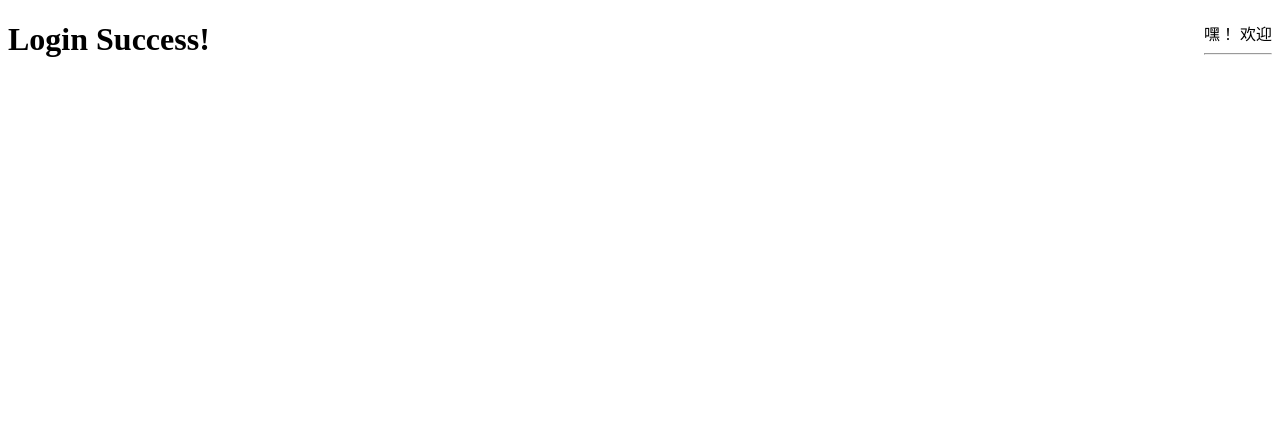
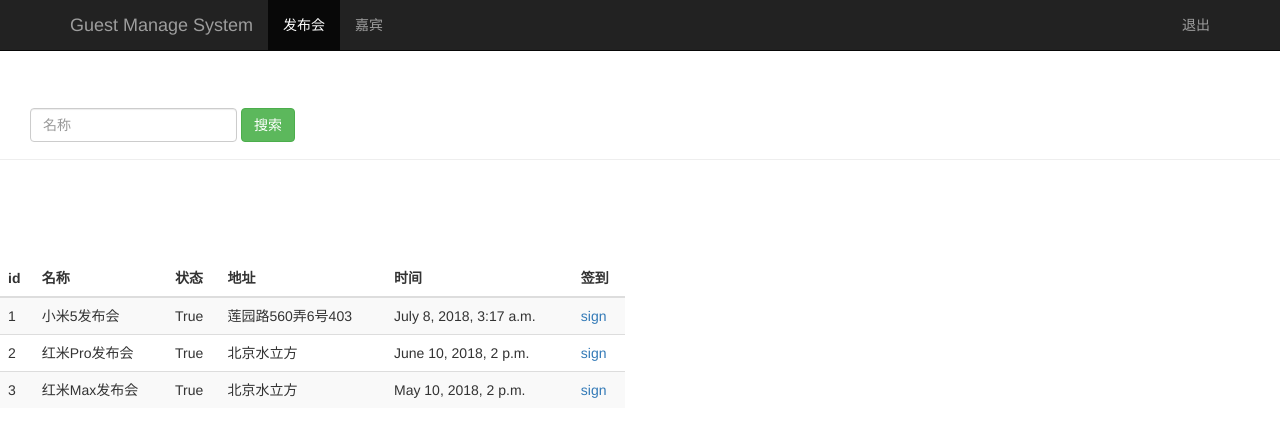
Before and after one commit to wlstony/python, a Django app: page /event_manage/ in a window 1280 px wide. Shown: the top 437 px of the page. Run offline with Django 3.2, Linux system fonts and the light colour scheme; a user stored in the database is signed in; data comes from the database, SQL or seed files in the repository; both versions use the stored data as it was after the commit; some libraries are stand-ins or nearby versions.

Commit message:
完成签到等功能

```diff
--- a/guest/urls.py
+++ b/guest/urls.py
@@ -23,4 +23,9 @@
     url(r'^login_action/$', views.login_action),
     url(r'^event_manage/$', views.event_manage),
     url(r'^accounts/login/$', views.index),
+    url(r'^search_name/$', views.search_name),
+    url(r'^guest_manage/$', views.guest_manage),
+    url(r'^sign_index/(?P<eid>[0-9]+)/$', views.sign_index),
+    url(r'^sign_index_action/(?P<eid>[0-9]+)/$', views.sign_index_action),
+    url(r'^logout/$', views.logout),
 ]
--- a/sign/templates/event_manage.html
+++ b/sign/templates/event_manage.html
@@ -1,13 +1,75 @@
 <!DOCTYPE html>
 <html>
 <head>
+    {% load bootstrap3 %}
+    {% bootstrap_css %}
+    {% bootstrap_javascript %}
+
     <title>Event Manage Page</title>
 </head>
-<body>
-    <div style="float: right;">
-        <a>嘿！{{ user }} 欢迎</a>
-        <hr />
+<body role="document">
+    <nav class="navbar navbar-inverse navbar-fixed-top">
+        <div class="container">
+            <div class="navbar-header">
+                <a class="navbar-brand" href="/event_manage/"> Guest Manage System</a>
+            </div>
+            <div id="navbar" class="collapse navbar-collapse">
+                <ul class="nav navbar-nav">
+                    <li class="active"><a href="#">发布会</a></li>
+                    <li><a href="/guest_manage/">嘉宾</a></li>
+                </ul>
+                <ul class="nav navbar-nav navbar-right">
+                    <li><a href="#">{{user}}</a></li>
+                    <li><a href="/logout">退出</a></li>
+                </ul>
+            </div>
+        </div>
+    </nav>
+
+    <div class="page-header" style="padding-top: 60px;">
+        <div id="navbar" class="navbar-collapse collapse">
+            <form class="navbar-form" method="get" action="/search_name/">
+                <div class="form-group">
+                    <input type="text" name="name" placeholder="名称" class="form-control" />
+                </div>
+                <button type="submit" class="btn btn-success">搜索</button>
+            </form>
+        </div>
     </div>
-    <h1>Login Success!</h1>
+
+
+    <!--发布会列表-->
+    <div class="row" style="padding-top: 80px;">
+        <div class="col-md-6">
+            <table class="table table-striped">
+                <thead>
+                    <tr>
+                        <th>id</th>
+                        <th>名称</th>
+                        <th>状态</th>
+                        <th>地址</th>
+                        <th>时间</th>
+                        <th>签到</th>
+                    </tr>
+                </thead>
+                <tbody>
+                    {% for event in events %}
+                    <tr>
+                        <td>{{ event.id }}</td>
+                        <td>{{ event.name }}</td>
+                        <td>{{ event.status }}</td>
+                        <td>{{ event.address }}</td>
+                        <td>{{ event.start_time }}</td>
+                        <td>
+                            <a href="/sign_index/{{ event.id }}/" target="{{ event.id }}_blank">
+                                sign
+                            </a>
+                        </td>
+                    </tr>
+                    {% endfor %}
+                </tbody>
+            </table>
+        </div>
+    </div>
 </body>
 </html>
--- a/sign/views.py
+++ b/sign/views.py
@@ -7,6 +7,8 @@
 # Create your views here.
 from django.http import HttpResponse, HttpResponseRedirect
 from django.shortcuts import render
+from sign.models import Event
+from sign.models import Guest
 
 def index(request):
     return render(request, "index.html")
@@ -41,9 +43,83 @@
         #     return render(request, 'index.html', {"error":"username or password error!"})
 
 from django.contrib.auth.decorators import login_required
+from django.core.paginator import Paginator, EmptyPage, PageNotAnInteger
+
 
 @login_required
 def event_manage(request):
     # username = request.COOKIES.get("user", "")
+    event_list = Event.objects.all()
     username = request.session.get("user", "")
-    return render(request, "event_manage.html", {"user": username})
+
+    return render(request, "event_manage.html", {"user": username, "events": event_list})
+
+
+@login_required
+def search_name(request):
+    username = request.session.get("user", "")
+    search_name = request.GET.get("name", "")
+
+    event_list = Event.objects.filter(name__contains=search_name)
+
+    return render(request, "event_manage.html", {
+            "user": username,
+            "events": event_list
+        })
+@login_required
+def guest_manage(request):
+    username = request.session.get("user", "")
+    guest_list = Guest.objects.all()
+
+    paginator = Paginator(guest_list, 2)
+    page = request.GET.get("page")
+
+    try:
+        contacts = paginator.page(page)
+    except PageNotAnInteger:
+        contacts = paginator.page(1)
+    except EmptyPage:
+        contacts = paginator.page(paginator.num_pages)
+
+    return render(request, "guest_manage.html", {
+            "user": username,
+            "guests": contacts
+        })
+
+
+from django.shortcuts import render, get_object_or_404
+
+@login_required
+def sign_index(request, eid):
+    event = get_object_or_404(Event, id=eid)
+
+    return render(request, 'sign_index.html', {"event": event})
+
+@login_required
+def sign_index_action(request, eid):
+    event = get_object_or_404(Event, id=eid)
+    phone = request.POST.get("phone", "")
+    print(phone)
+    print(eid)
+
+    result = Guest.objects.filter(phone=phone)
+    if not result:
+        return render(request, "sign_index.html", {"event":event, "hint":"phone error."})
+
+    result = Guest.objects.filter(phone=phone, event_id=eid)
+    if not result:
+        return render(request, "sign_index.html", {"event":event, "hint":"event id or phone error."})
+
+    result = Guest.objects.get(phone=phone, event_id=eid)
+    if result.sign:
+        return render(request, "sign_index.html", {"event":event, "hint":"user has sign in."})
+    else:
+        Guest.objects.filter(phone=phone, event_id=eid).update(sign=1)
+        return render(request, "sign_index.html", {"event":event, "hint":"sign in success!", "guest": result})
+
+@login_required
+def logout(request):
+    auth.logout(request)
+    response = HttpResponseRedirect("/index/")
+
+    return response
```
Also changed, not shown: guest/settings.py (+13 -12 lines), sign/templates/guest_manage.html (added, +81 -0 lines), sign/templates/sign_index.html (added, +42 -0 lines), db.sqlite3, 4 other files.
